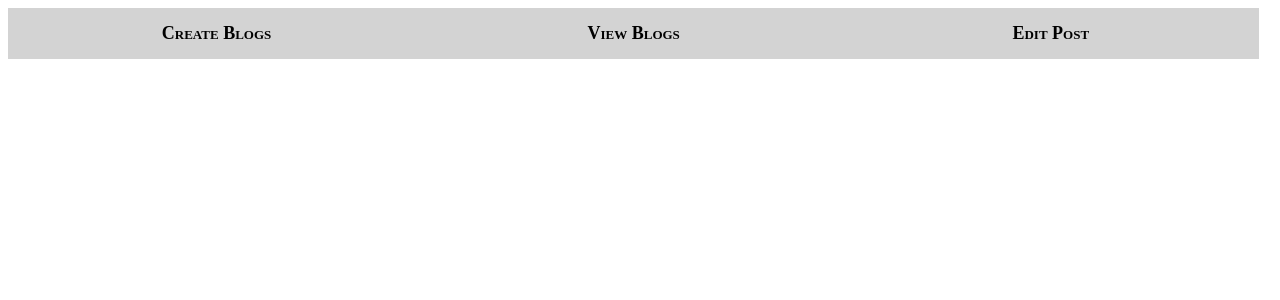
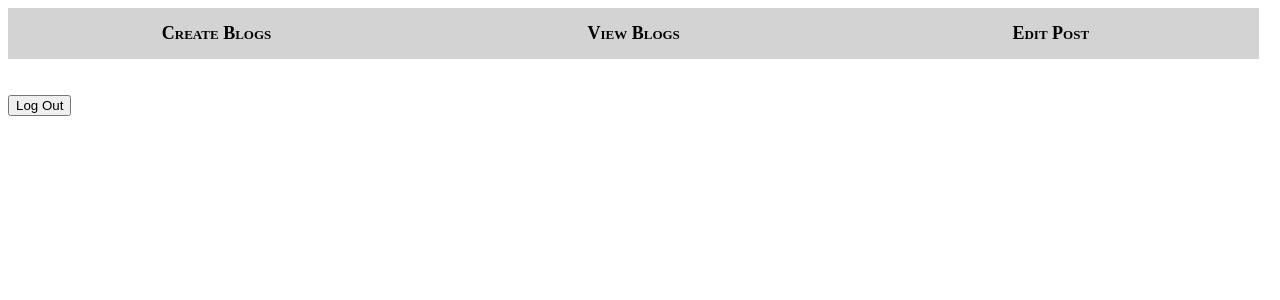
Before and after one commit to Lucas-Lee11/BaaTimeBlogs, a Flask app: page /index in a window 1280 px wide. Shown: the top 300 px of the page. Run offline with Flask 2, Linux system fonts and the light colour scheme.

Commit message:
Added logout button and functionality

```diff
--- a/app/main.py
+++ b/app/main.py
@@ -90,6 +90,11 @@ def view_blogs():
     """
     return render_template("view_blogs.html")
 
+@app.route("/out", methods=["GET","POST"])
+def logout():
+    session.pop("username", default=None)
+    return render_template("login.html", register_message='')
+
 if __name__ == "__main__": #false if this file imported as module
     #enable debugging, auto-restarting of server when this file is modified
     app.debug = True
--- a/app/templates/homepage.html
+++ b/app/templates/homepage.html
@@ -118,7 +118,11 @@ a:active{
       <a href="{{ url_for('view_blogs')}}" class="navbutton"><strong>View Blogs</strong></a>
     </div>
     <br>
-    <h1 class="container">Welcome {{ username }}!</h1>
+    <h1 class="container">Welcome {{ username }}!
+    </h1> <br>
+    <form action="/out">
+      <input type="submit" name="logout" value="Log Out">
+    </form>
     <div id="footer">
       <p>Baa Time | Alejandro Alonso, Emma Buller, Theo Fahey, Ivan Mijacika | <a href='https://github.com/AAWorks/BaaTimeBlogs'>Github Repo</a> | Copyrights &copy; 2020 All Rights Reserved | Last Update: Nov 2021</p>
     </div>
--- a/devlog.txt
+++ b/devlog.txt
@@ -98,3 +98,6 @@ AlejandroA -- 2021-11-8 11:01
 
 EmmaB -- 2021-11-8 1:00
   Successfully logged in to site
+
+EmmaB -- 2021-11-8 1:10
+  Added logout button to homepage
```
